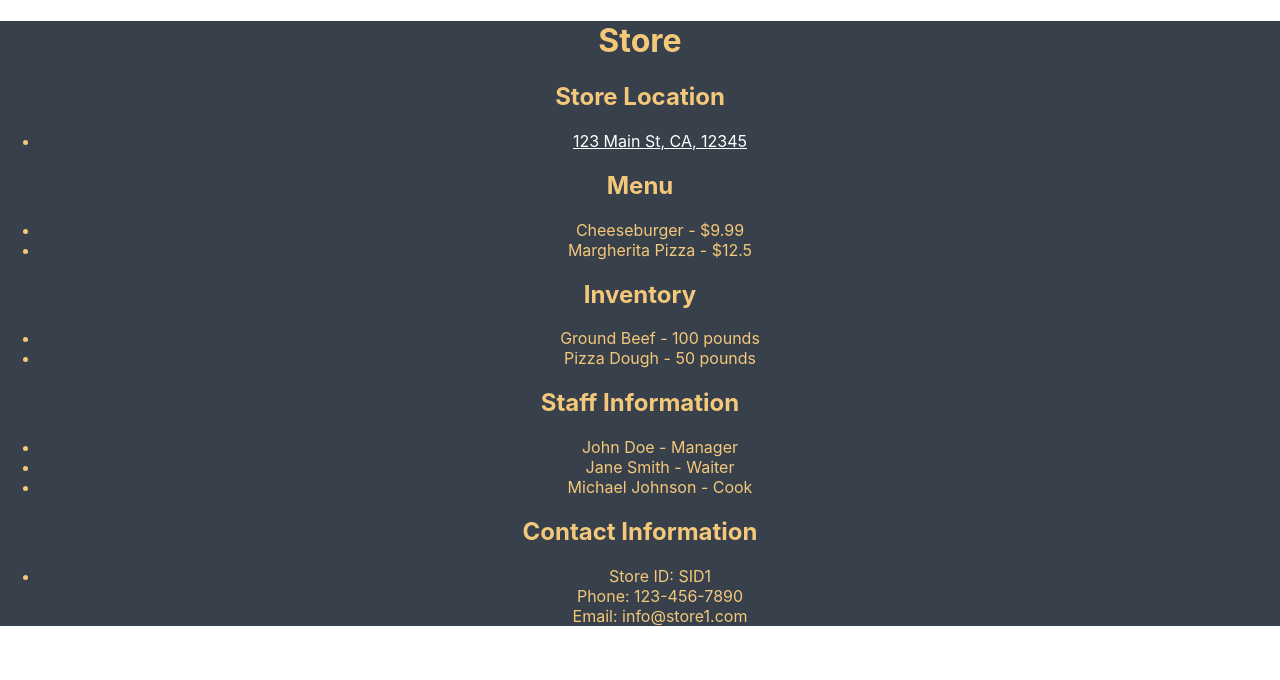
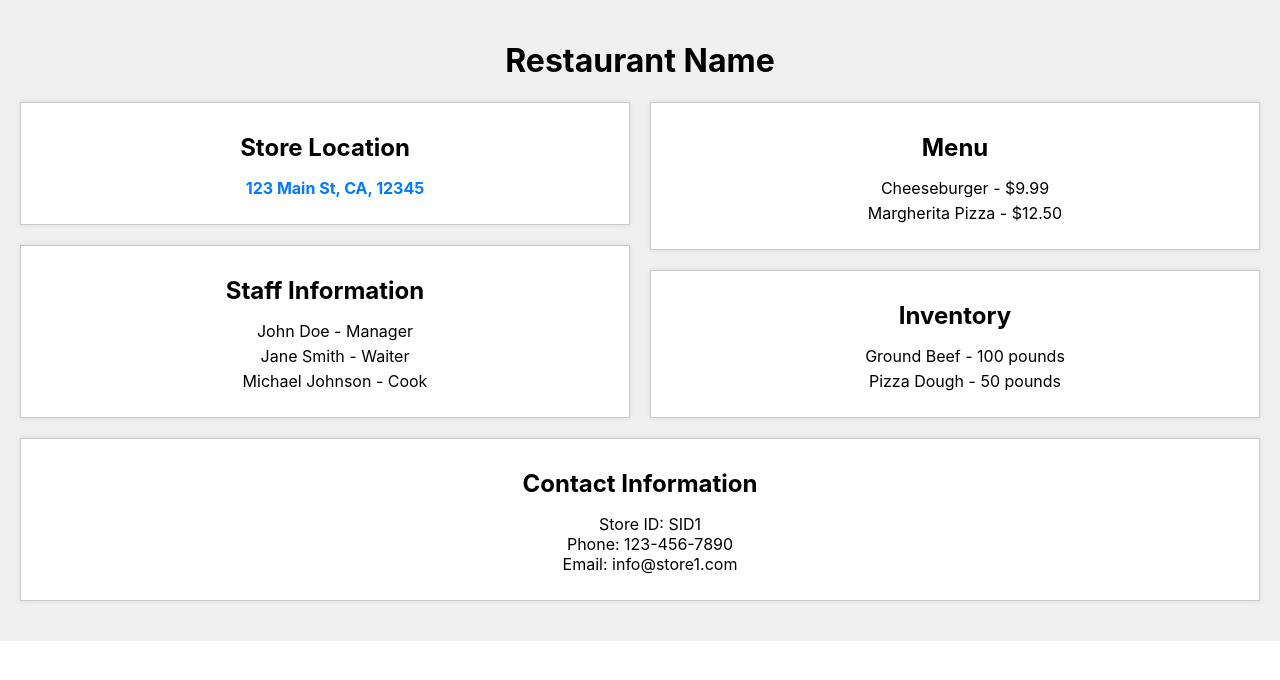
Before and after one commit to IAmMeers/Central-Client, a React (Create React App) app: page /Store in a window 1280 px wide. Shown: the top 680 px of the page. Built offline with nearby package versions, Linux system fonts and the light colour scheme.

Commit message:
Updated Store and Added Inventory

```diff
--- a/src/App.css
+++ b/src/App.css
@@ -88,11 +88,12 @@ select {
   /* Hide when not active */
   display: none;
 }
-
-
-
 .tab-text.active {
   display: block;
+}
+
+.App-link {
+  color: #61dafb;
 }
 
 
@@ -103,10 +104,52 @@ select {
 
 
 
+/* Store */
+.store-body {
+  text-align: center;
+  background-color: #f0f0f0;
+  padding: 20px;
+}
 
-.App-link {
-  color: #61dafb;
+.store-columns {
+  display: flex;
+  justify-content: space-between;
 }
+
+.left-column,
+.right-column {
+  flex-basis: calc(50% - 10px);
+}
+
+.store-section {
+  margin-bottom: 20px;
+  padding: 10px;
+  background-color: #fff;
+  border: 1px solid #ccc;
+  box-shadow: 0 0 5px rgba(0, 0, 0, 0.1);
+}
+
+.store-section h2 {
+  font-size: 24px;
+  margin-bottom: 10px;
+}
+
+.store-section ul {
+  padding-left: 20px;
+  list-style: none;
+}
+
+.store-section li {
+  margin-bottom: 5px;
+}
+
+.store-section a {
+  color: #007bff;
+  text-decoration: none;
+  font-weight: bold;
+}
+
+
 
 @keyframes App-logo-spin {
   from {
--- a/src/pages/Store.jsx
+++ b/src/pages/Store.jsx
@@ -7,6 +7,8 @@ const Store = () => {
     const [staffInformation, setStaffInformation] = useState([]);
     const [contactInformation, setContactInformation] = useState([]);
 
+
+    /* FETCH THE DATA */
     useEffect(() => {
         const fetchedStoreData = [
             { Store_ID: 'SID1', Street: '123 Main St', State: 'CA', Zip: '12345' },
@@ -39,12 +41,15 @@ const Store = () => {
         setContactInformation(fetchedContactInformation);
     }, []);
 
+
+
     return (
-        <div className="store body-background">
-            <h1>Store</h1>
+        <div className="store-body">
+            <h1>Restaurant Name</h1>
 
-            {/* Store Locations */}
-            <section>
+            <div className="store-columns">
+                <div className="left-column">
+                    <section className="store-section">
                         <h2>Store Location</h2>
                         <ul>
                             {storeData.map(store => (
@@ -57,20 +62,31 @@ const Store = () => {
                         </ul>
                     </section>
 
-            {/* Menu */}
-            <section>
+                    <section className="store-section">
+                        <h2>Staff Information</h2>
+                        <ul>
+                            {staffInformation.map(staff => (
+                                <li key={staff.Employee_ID}>
+                                    {staff.Fname} {staff.Lname} - {staff.Role}
+                                </li>
+                            ))}
+                        </ul>
+                    </section>
+                </div>
+
+                <div className="right-column">
+                    <section className="store-section">
                         <h2>Menu</h2>
                         <ul>
                             {menuData.map(item => (
                                 <li key={item.Item_ID}>
-                            {item.Item_name} - ${item.Price}
+                                    {item.Item_name} - ${item.Price.toFixed(2)}
                                 </li>
                             ))}
                         </ul>
                     </section>
 
-            {/* Inventory */}
-            <section>
+                    <section className="store-section">
                         <h2>Inventory</h2>
                         <ul>
                             {inventoryData.map(item => (
@@ -80,22 +96,10 @@ const Store = () => {
                             ))}
                         </ul>
                     </section>
+                </div>
+            </div>
 
-
-            {/* Staff Information */}
-            <section>
-                <h2>Staff Information</h2>
-                <ul>
-                    {staffInformation.map(staff => (
-                        <li key={staff.Employee_ID}>
-                            {staff.Fname} {staff.Lname} - {staff.Role}
-                        </li>
-                    ))}
-                </ul>
-            </section>
-
-            {/* Contact Information */}
-            <section>
+            <section className="store-section">
                 <h2>Contact Information</h2>
                 <ul>
                     {contactInformation.map(contact => (
@@ -109,9 +113,6 @@ const Store = () => {
                     ))}
                 </ul>
             </section>
-
-
-
         </div>
     );
 };
```
Lines whose indentation alone changed are shown as unchanged.
